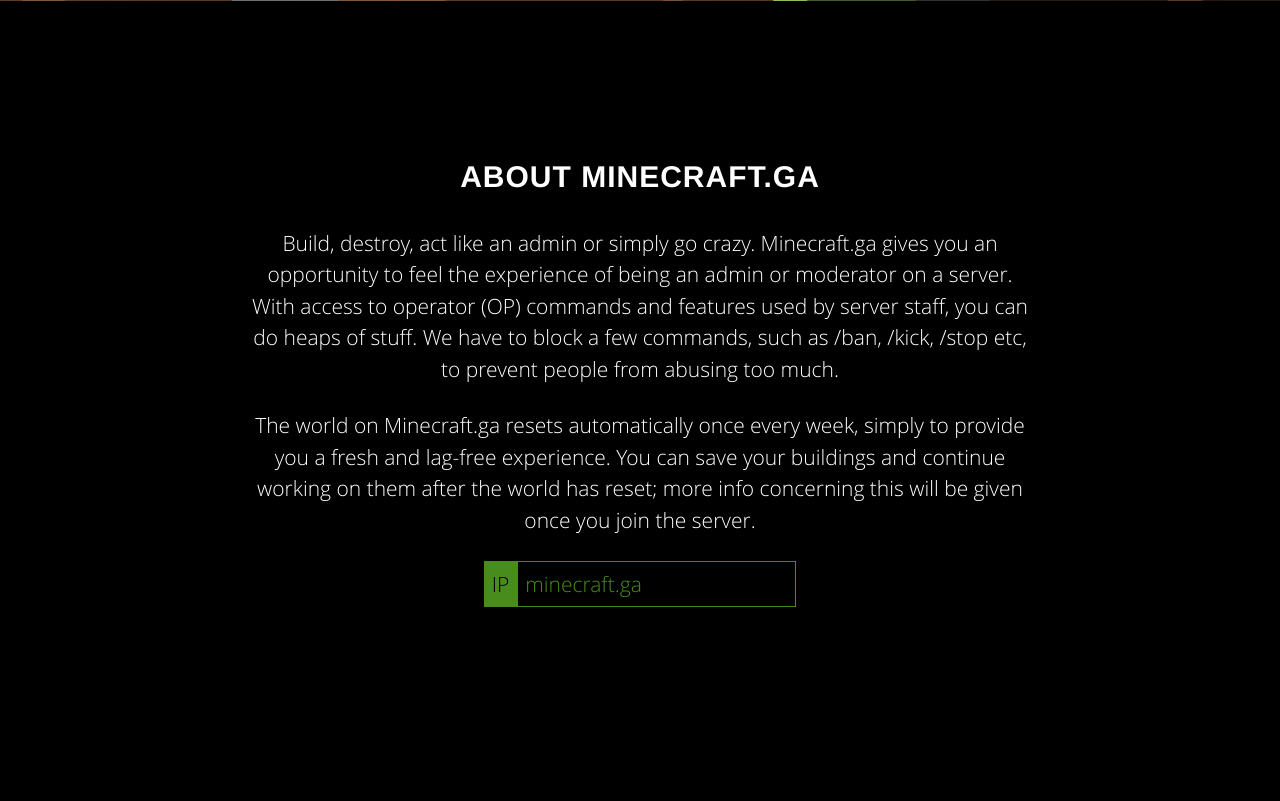
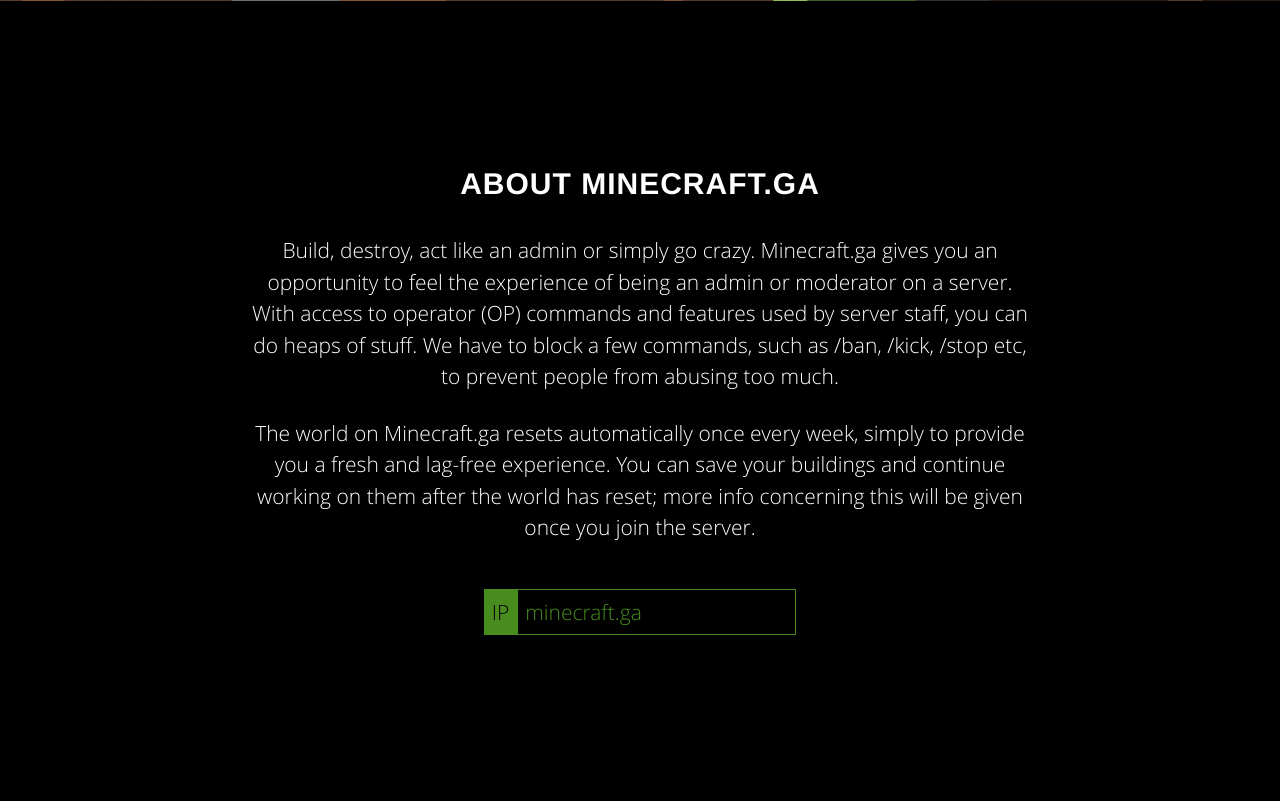
Before and after one commit to xBarkPuppy1/Flame.ga, a PHP site: page / in a window 1280 px wide. Shown: the part 799-1600 px from the top of the page. Run offline with PHP 8.4, Linux system fonts and the light colour scheme; some libraries are stand-ins or nearby versions; some web fonts are replaced.

Commit message:
Initial Commit

```diff
--- a/css/minecraft.css
+++ b/css/minecraft.css
@@ -203,7 +203,7 @@
     color: #488c1d;
     background-color: transparent;
 padding: 7px;
-    margin: 0 0 35px;
+    margin-top: 20px;
 }
 
 input[type="text"]:hover,
@@ -219,5 +219,5 @@
     background-color: #488c1d;
 padding: 7px;
 display:inline-block;
-    margin: 0 0 35px;
+    margin-top: 20px;
 }
```
